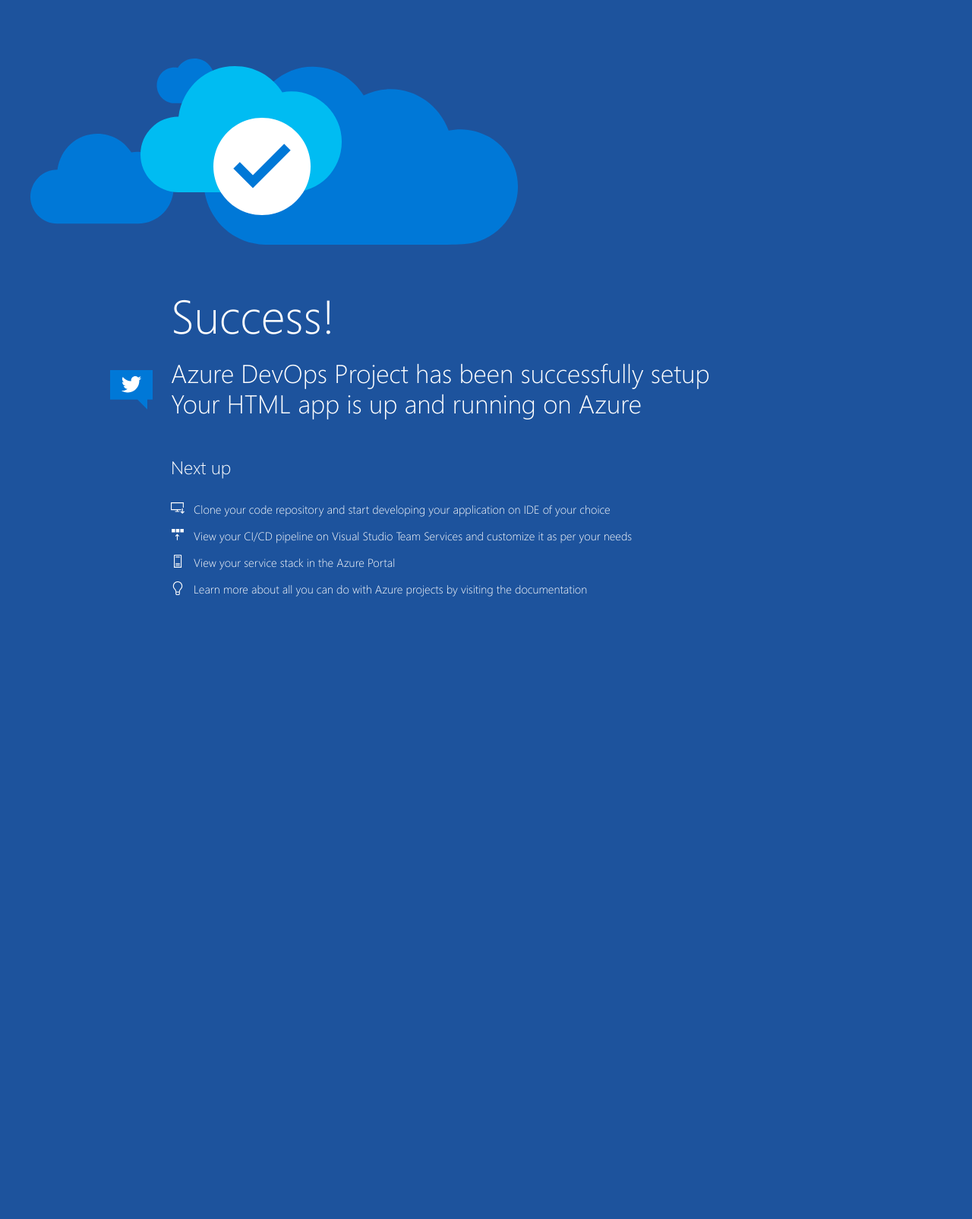
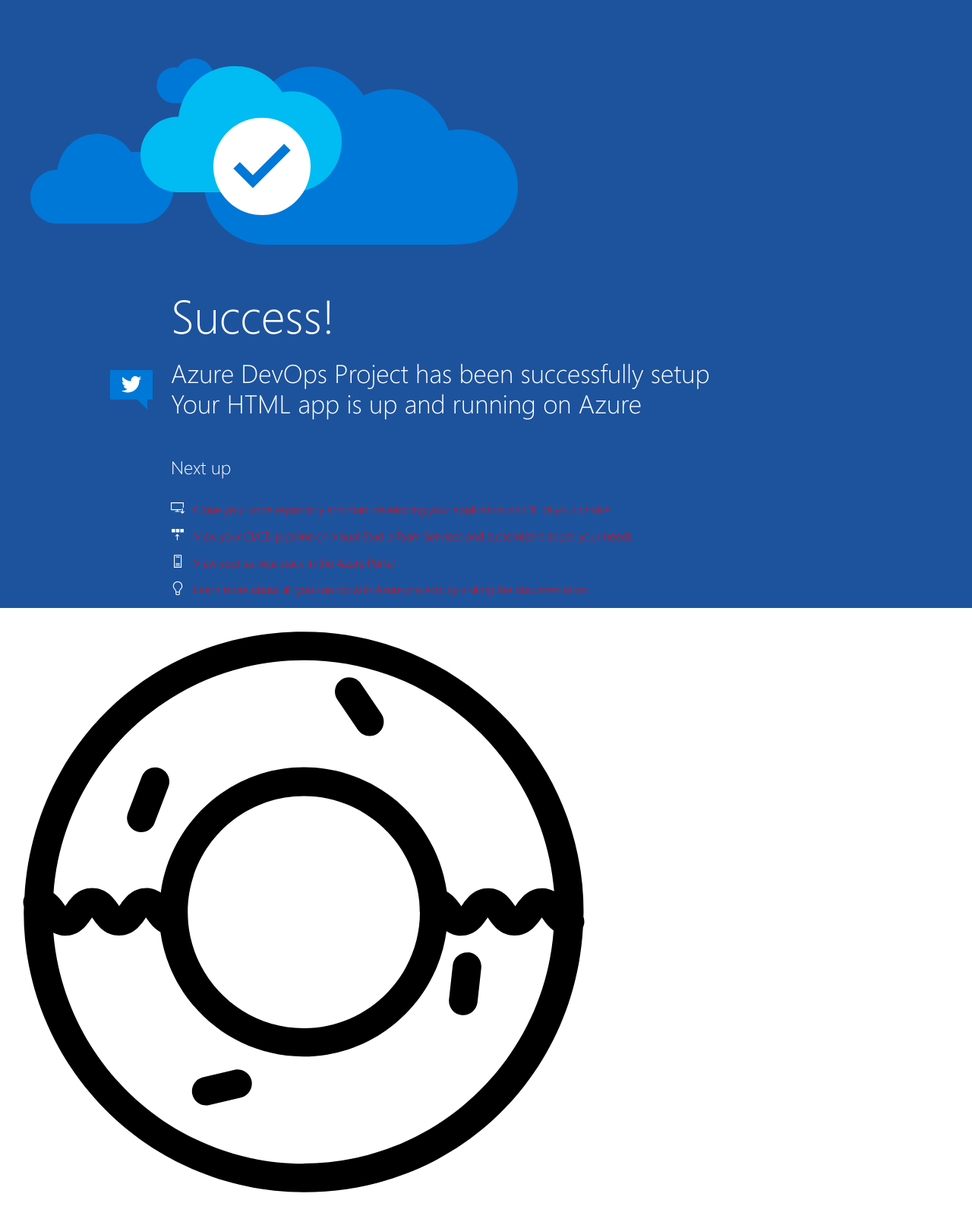
Before and after one commit to ciha1993/ciha1993, a PHP site: page / in a window 1280 px wide. Shown: the whole page at 76% size. Before the commit the page ends 785 px from the top, so only its background shows below. Run offline with PHP 8.4, Linux system fonts and the light colour scheme.

Commit message:
changes from branch chithra

```diff
--- a/sample-project 2/css/site.css
+++ b/sample-project 2/css/site.css
@@ -68,7 +68,7 @@
         }
 
 		.step-text a {
-            color: white;
+            color: red;
 			text-decoration: none;
         }
 
--- a/sample-project 2/index.html
+++ b/sample-project 2/index.html
@@ -53,6 +53,9 @@
             </div>
         </div>
     </div>
+    <div class="new-icon">
+        <img src="img/donuts-cake-svgrepo-com.svg">
+        </div>
 </body>
 
 </html>
```
Also changed, not shown: sample-project 2/img/donuts-cake-svgrepo-com.svg (added).
